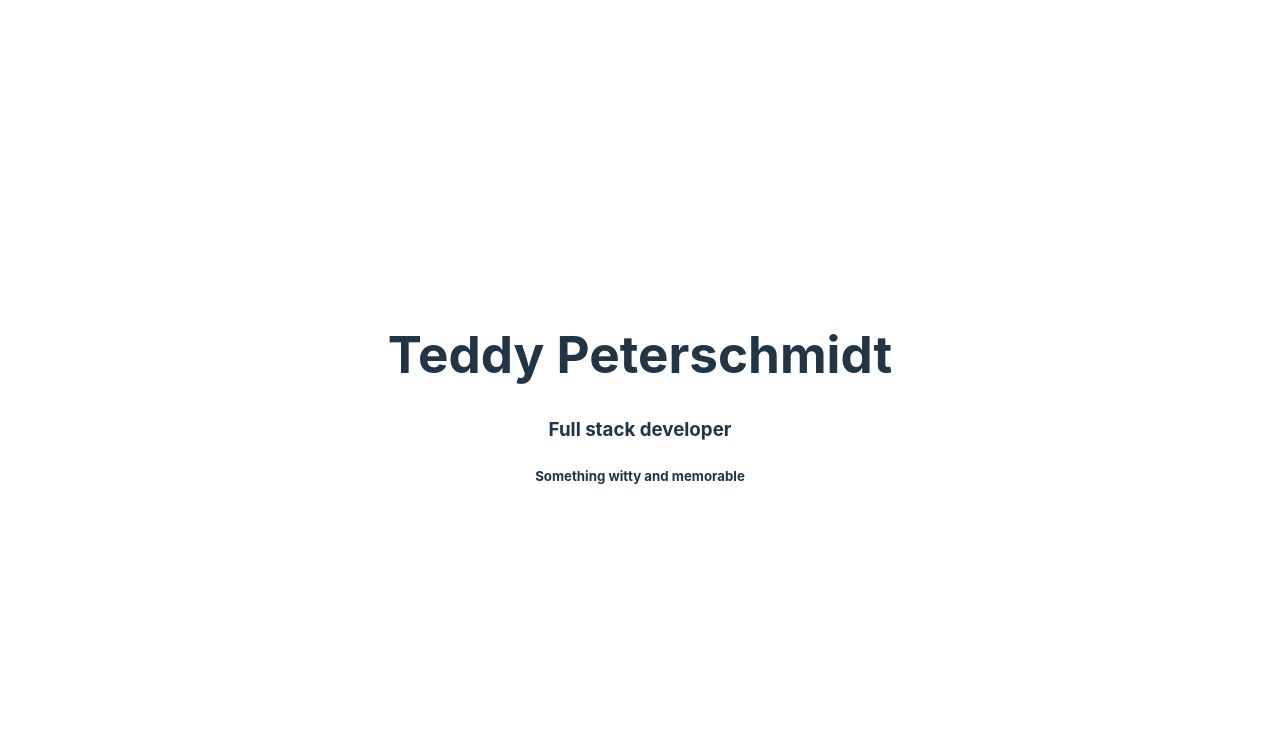
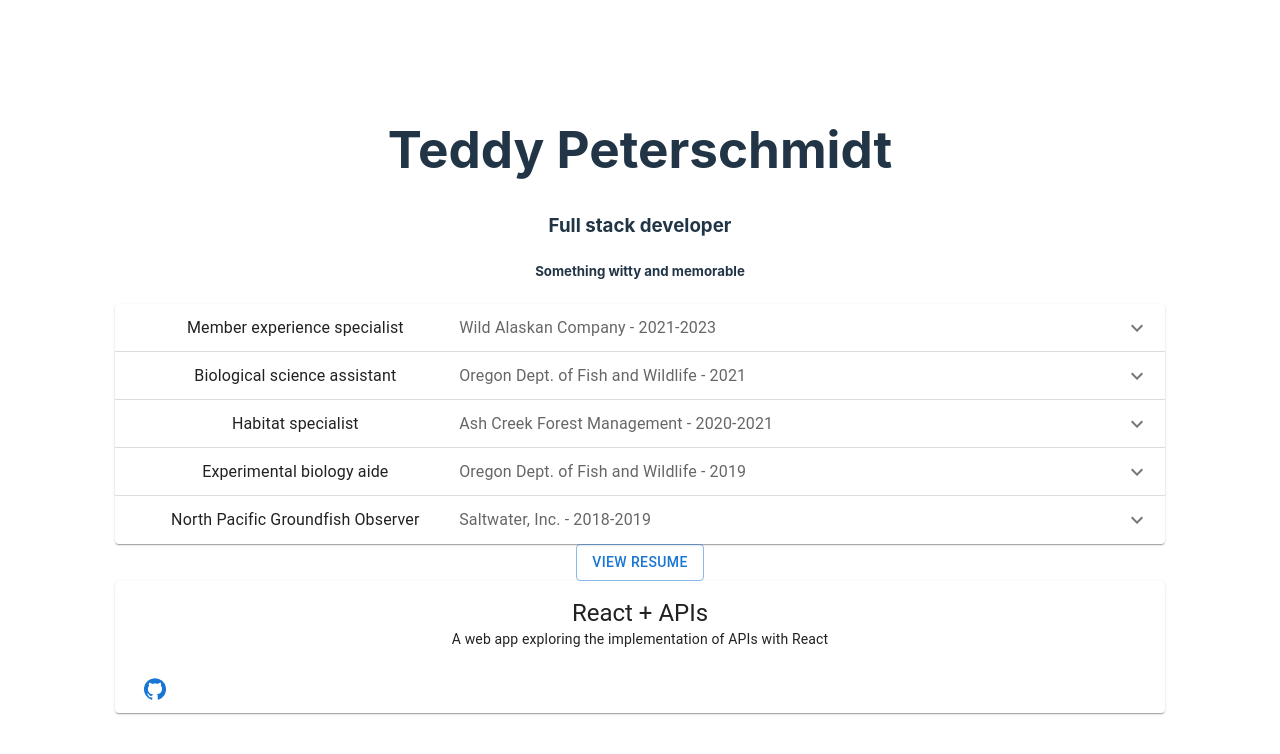
Before and after one commit to teddyXIV/portfolio-v2, a React (Vite) app: page / in a window 1280 px wide. Shown: the top 754 px of the page. Built offline with nearby package versions, Linux system fonts and the light colour scheme.

Commit message:
add intital content to experience and projects

```diff
--- a/package.json
+++ b/package.json
@@ -12,6 +12,7 @@
   "dependencies": {
     "@emotion/react": "^11.11.3",
     "@emotion/styled": "^11.11.0",
+    "@mui/icons-material": "^5.15.3",
     "@mui/material": "^5.15.3",
     "react": "^18.2.0",
     "react-dom": "^18.2.0"
--- a/src/components/App.tsx
+++ b/src/components/App.tsx
@@ -1,11 +1,15 @@
 import Header from './Header'
 import './App.css'
+import Experience from './Experience'
+import Projects from './Projects'
 
 function App() {
 
   return (
     <>
       <Header />
+      <Experience />
+      <Projects />
     </>
   )
 }
--- a/src/components/Experience.tsx
+++ b/src/components/Experience.tsx
@@ -1,6 +1,121 @@
+import * as React from 'react';
+import Accordion from '@mui/material/Accordion';
+import AccordionDetails from '@mui/material/AccordionDetails';
+import AccordionSummary from '@mui/material/AccordionSummary';
+import ExpandMoreIcon from '@mui/icons-material/ExpandMore';
+import Typography from '@mui/material/Typography';
+import Button from '@mui/material/Button';
+
+
+
 const Experience = () => {
+    const [expanded, setExpanded] = React.useState<string | false>(false);
+
+    const handleChange =
+        (panel: string) => (event: React.SyntheticEvent, isExpanded: boolean) => {
+            setExpanded(isExpanded ? panel : false);
+        };
     return (
-        <h1>placeholder</h1>
+        <>
+            <div>
+                <Accordion expanded={expanded === 'panel1'} onChange={handleChange('panel1')}>
+                    <AccordionSummary
+                        expandIcon={<ExpandMoreIcon />}
+                        aria-controls="panel1bh-content"
+                        id="panel1bh-header"
+                    >
+                        <Typography sx={{ width: '33%', flexShrink: 0 }}>
+                            Member experience specialist
+                        </Typography>
+                        <Typography sx={{ color: 'text.secondary' }}>Wild Alaskan Company - 2021-2023</Typography>
+                    </AccordionSummary>
+                    <AccordionDetails>
+                        <Typography>
+                            Nulla facilisi. Phasellus sollicitudin nulla et quam mattis feugiat.
+                            Aliquam eget maximus est, id dignissim quam.
+                        </Typography>
+                    </AccordionDetails>
+                </Accordion>
+                <Accordion expanded={expanded === 'panel2'} onChange={handleChange('panel2')}>
+                    <AccordionSummary
+                        expandIcon={<ExpandMoreIcon />}
+                        aria-controls="panel2bh-content"
+                        id="panel2bh-header"
+                    >
+                        <Typography sx={{ width: '33%', flexShrink: 0 }}>Biological science assistant</Typography>
+                        <Typography sx={{ color: 'text.secondary' }}>
+                            Oregon Dept. of Fish and Wildlife - 2021
+                        </Typography>
+                    </AccordionSummary>
+                    <AccordionDetails>
+                        <Typography>
+                            Donec placerat, lectus sed mattis semper, neque lectus feugiat lectus,
+                            varius pulvinar diam eros in elit. Pellentesque convallis laoreet
+                            laoreet.
+                        </Typography>
+                    </AccordionDetails>
+                </Accordion>
+                <Accordion expanded={expanded === 'panel3'} onChange={handleChange('panel3')}>
+                    <AccordionSummary
+                        expandIcon={<ExpandMoreIcon />}
+                        aria-controls="panel3bh-content"
+                        id="panel3bh-header"
+                    >
+                        <Typography sx={{ width: '33%', flexShrink: 0 }}>
+                            Habitat specialist
+                        </Typography>
+                        <Typography sx={{ color: 'text.secondary' }}>
+                            Ash Creek Forest Management - 2020-2021
+                        </Typography>
+                    </AccordionSummary>
+                    <AccordionDetails>
+                        <Typography>
+                            Nunc vitae orci ultricies, auctor nunc in, volutpat nisl. Integer sit
+                            amet egestas eros, vitae egestas augue. Duis vel est augue.
+                        </Typography>
+                    </AccordionDetails>
+                </Accordion>
+                <Accordion expanded={expanded === 'panel4'} onChange={handleChange('panel4')}>
+                    <AccordionSummary
+                        expandIcon={<ExpandMoreIcon />}
+                        aria-controls="panel4bh-content"
+                        id="panel4bh-header"
+                    >
+                        <Typography sx={{ width: '33%', flexShrink: 0 }}>Experimental biology aide</Typography>
+                        <Typography sx={{ color: 'text.secondary' }}>
+                            Oregon Dept. of Fish and Wildlife - 2019
+                        </Typography>
+                    </AccordionSummary>
+                    <AccordionDetails>
+                        <Typography>
+                            Nunc vitae orci ultricies, auctor nunc in, volutpat nisl. Integer sit
+                            amet egestas eros, vitae egestas augue. Duis vel est augue.
+                        </Typography>
+                    </AccordionDetails>
+                </Accordion>
+                <Accordion expanded={expanded === 'panel4'} onChange={handleChange('panel4')}>
+                    <AccordionSummary
+                        expandIcon={<ExpandMoreIcon />}
+                        aria-controls="panel4bh-content"
+                        id="panel4bh-header"
+                    >
+                        <Typography sx={{ width: '33%', flexShrink: 0 }}>North Pacific Groundfish Observer</Typography>
+                        <Typography sx={{ color: 'text.secondary' }}>
+                            Saltwater, Inc. - 2018-2019
+                        </Typography>
+                    </AccordionSummary>
+                    <AccordionDetails>
+                        <Typography>
+                            Nunc vitae orci ultricies, auctor nunc in, volutpat nisl. Integer sit
+                            amet egestas eros, vitae egestas augue. Duis vel est augue.
+                        </Typography>
+                    </AccordionDetails>
+                </Accordion>
+            </div>
+            <Button variant="outlined" href="https://drive.google.com/file/d/1ohn47Hiib52ON-tUazpYS53XV1Bfereh/view?usp=drive_link" target="_blank">
+                View resume
+            </Button>
+        </>
     )
 }
 
--- a/src/components/Projects.tsx
+++ b/src/components/Projects.tsx
@@ -0,0 +1,28 @@
+import Card from '@mui/material/Card';
+import CardActions from '@mui/material/CardActions';
+import CardContent from '@mui/material/CardContent';
+import Button from '@mui/material/Button';
+import Typography from '@mui/material/Typography';
+import GitHubIcon from '@mui/icons-material/GitHub';
+
+const Projects = () => {
+    return (
+        <>
+            <Card sx={{ minWidth: 275 }}>
+                <CardContent>
+                    <Typography variant="h5" component="div">
+                        React + APIs
+                    </Typography>
+                    <Typography variant="body2">
+                        A web app exploring the implementation of APIs with React
+                    </Typography>
+                </CardContent>
+                <CardActions>
+                    <Button size="small" href="https://github.com/teddyXIV/react-api-recipes" target='_blank'>{<GitHubIcon />}</Button>
+                </CardActions>
+            </Card>
+        </>
+    )
+}
+
+export default Projects;
```
Also changed, not shown: 1 other file (tests, documents, lock files or other folders).
